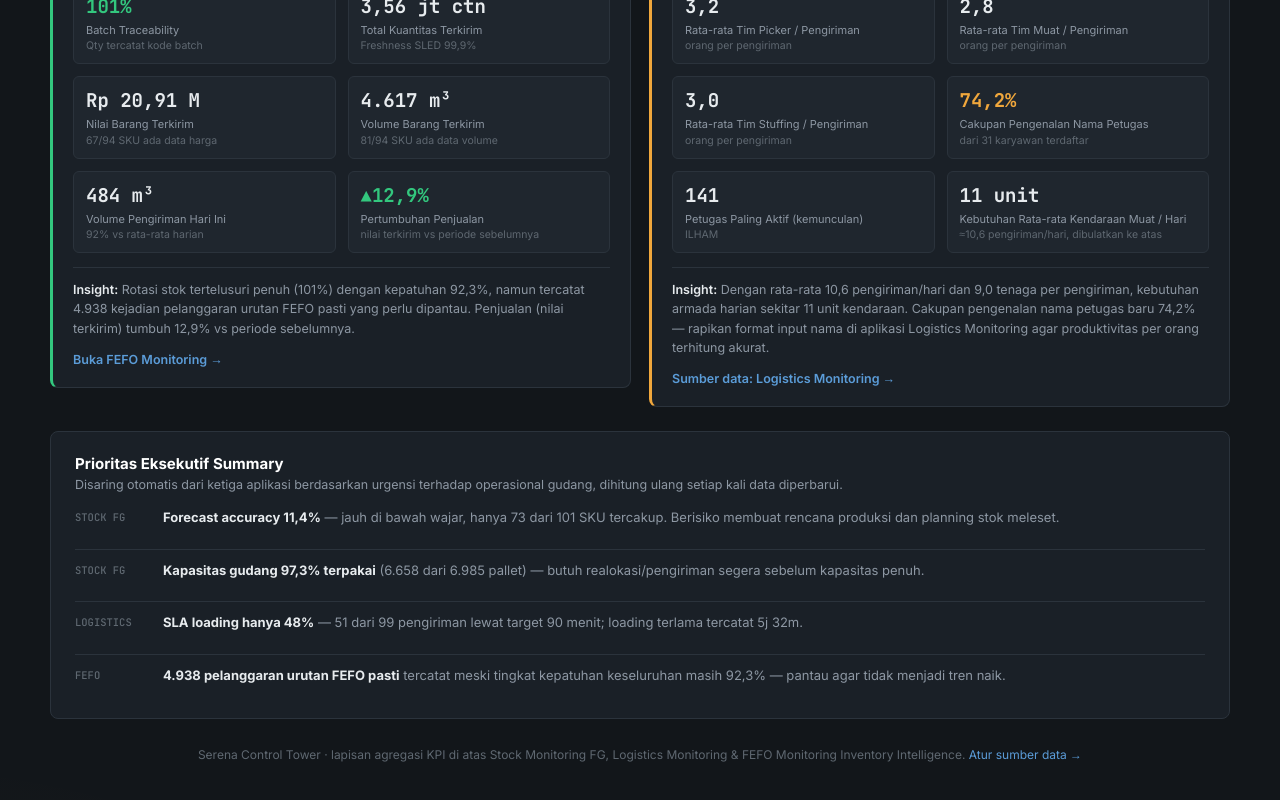
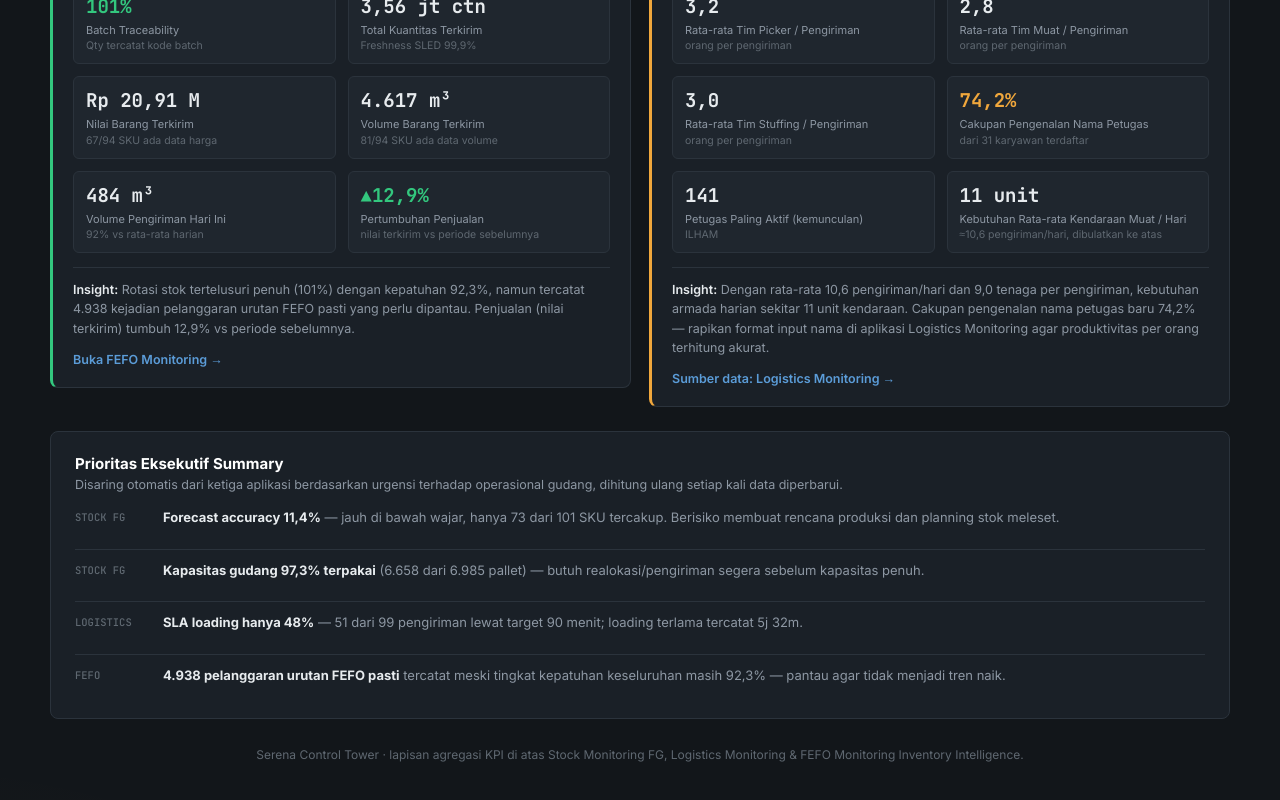
Before and after one commit to ajiku-app/scm, a website: page index.html in a window 1280 px wide. Shown: the part 1534-2334 px from the top of the page. Drawn offline with Linux system fonts and the light colour scheme; no server answers.

Commit message:
Update footer content in index.html
Removed text from footer in index.html.

```diff
--- a/index.html
+++ b/index.html
@@ -319,7 +319,7 @@
     </ul>
   </div>
 
-  <footer>Serena Control Tower · lapisan agregasi KPI di atas Stock Monitoring FG, Logistics Monitoring &amp; FEFO Monitoring Inventory Intelligence. <a onclick="toggleSettings()">Atur sumber data →</a></footer>
+  <footer>Serena Control Tower · lapisan agregasi KPI di atas Stock Monitoring FG, Logistics Monitoring &amp; FEFO Monitoring Inventory Intelligence. <a onclick="toggleSettings()"></a></footer>
 
 </div>
 
```
